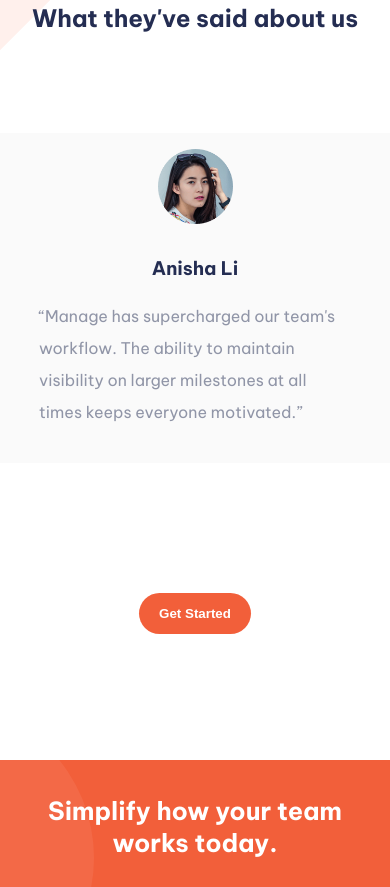
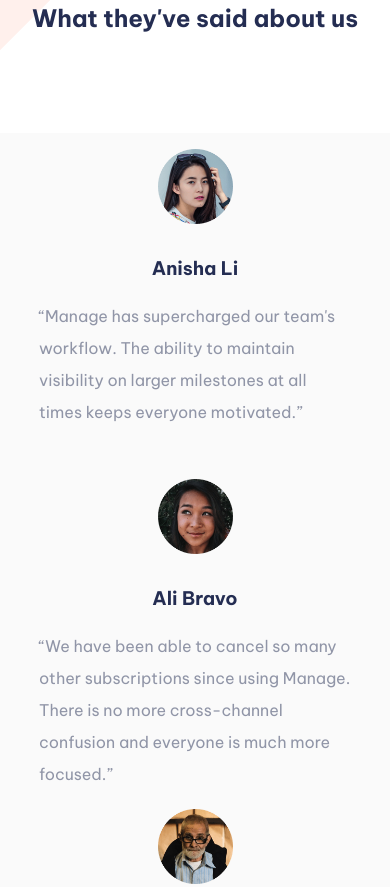
Before and after one commit to AnwarMadani/New-landing-page, a plain HTML site: page index.html in a window 390 px wide. Shown: the part 1811-2698 px from the top of the page. Drawn offline with Linux system fonts and the light colour scheme.

Commit message:
style testimonials for mobile

```diff
--- a/styles.css
+++ b/styles.css
@@ -423,6 +423,10 @@ footer input{
         justify-content: center;
     }
 
+    .avatars{
+        flex-direction: column;
+    }
+
     .avatar{
         animation: none;
         width: 100vw;
```
